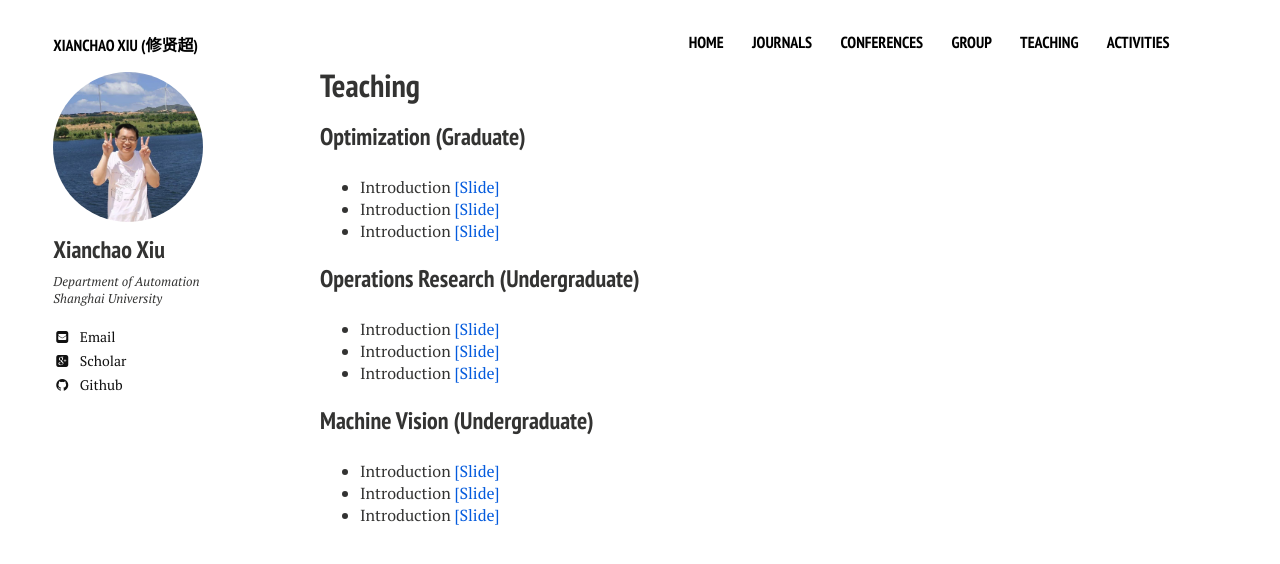
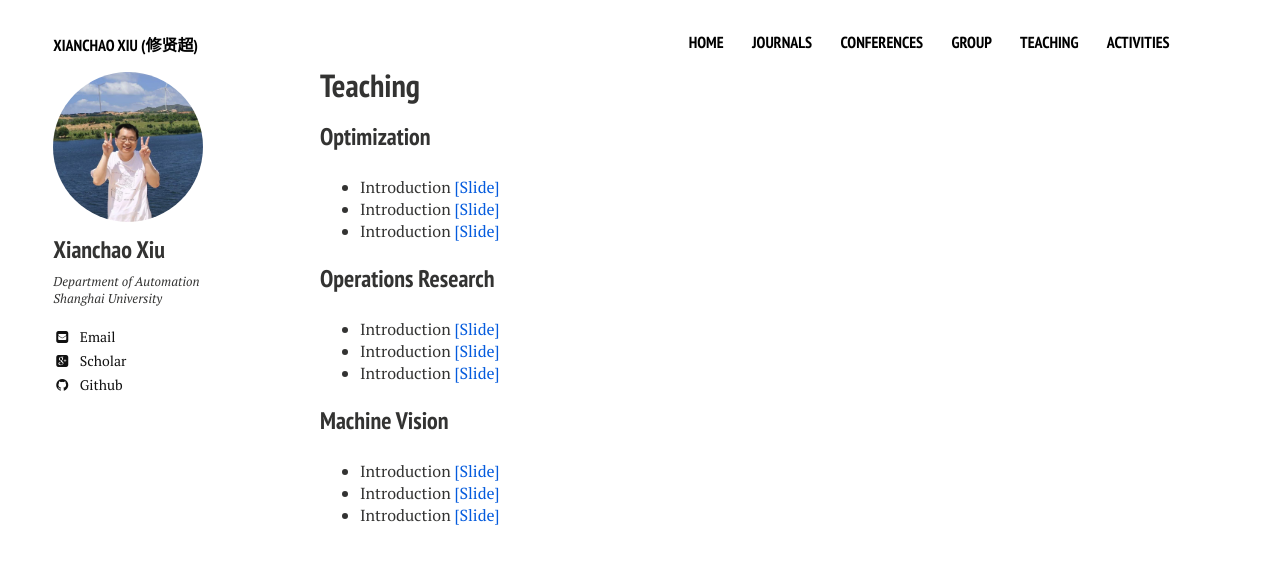
Before and after one commit to xianchaoxiu/xianchaoxiu.github.io, a Jekyll site: the page built from teaching/index.md, in a window 1280 px wide. Shown: the top 564 px of the page. Built offline with Jekyll 4.4.1, drawn with Linux system fonts in a browser that asks for light colours; nearby versions of some CDN libraries.

Commit message:
Update index.md

```diff
--- a/teaching/index.md
+++ b/teaching/index.md
@@ -9,20 +9,20 @@ share: false
 
 
 
-### Optimization (Graduate)
+### Optimization
 * Introduction  <a href="../group/2024-Yu.pdf" class="textlink" target="_blank">[Slide]</a>
 * Introduction  <a href="../group/2024-Yu.pdf" class="textlink" target="_blank">[Slide]</a>
 * Introduction  <a href="../group/2024-Yu.pdf" class="textlink" target="_blank">[Slide]</a>
 
 
 
-### Operations Research (Undergraduate)
+### Operations Research
 * Introduction  <a href="../group/2024-Yu.pdf" class="textlink" target="_blank">[Slide]</a>
 * Introduction  <a href="../group/2024-Yu.pdf" class="textlink" target="_blank">[Slide]</a>
 * Introduction  <a href="../group/2024-Yu.pdf" class="textlink" target="_blank">[Slide]</a>
 
 
-### Machine Vision (Undergraduate)
+### Machine Vision
 * Introduction  <a href="../group/2024-Yu.pdf" class="textlink" target="_blank">[Slide]</a>
 * Introduction  <a href="../group/2024-Yu.pdf" class="textlink" target="_blank">[Slide]</a>
 * Introduction  <a href="../group/2024-Yu.pdf" class="textlink" target="_blank">[Slide]</a>
```
